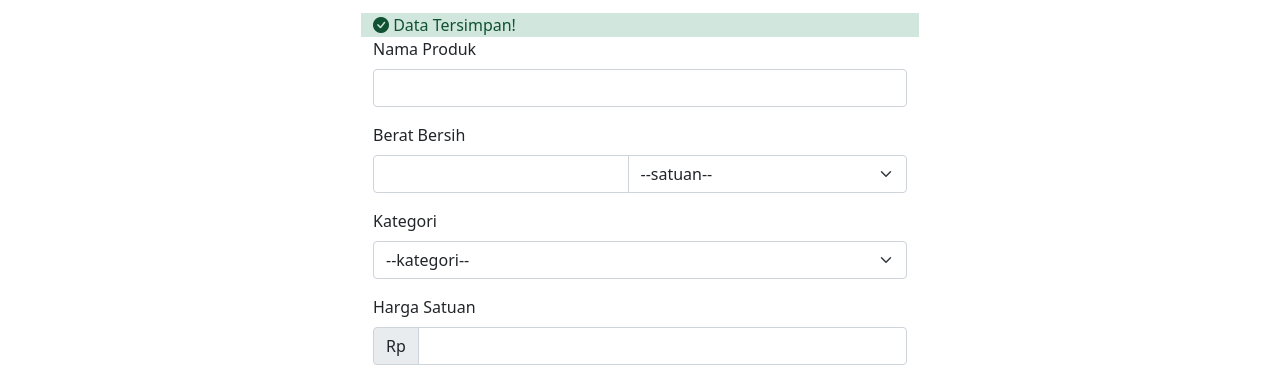
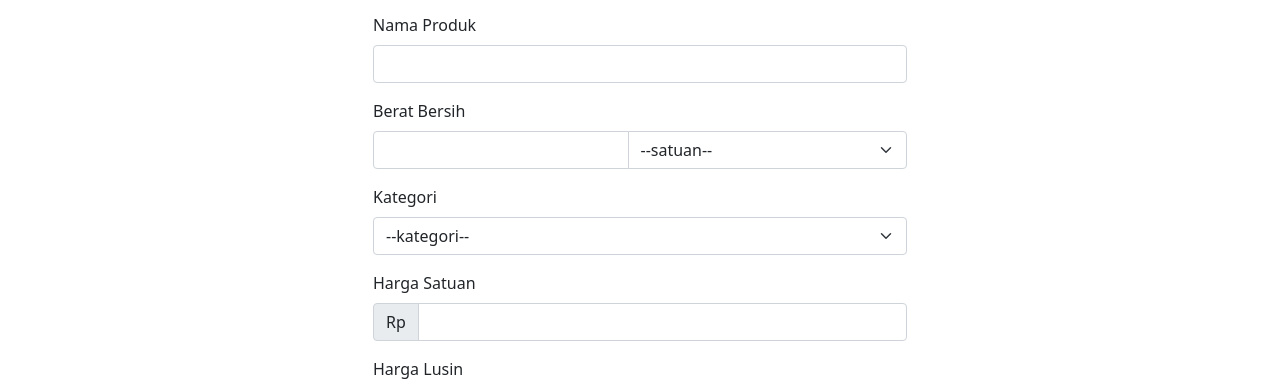
Before and after one commit to srihidayat/fromwarkounilever, a plain HTML site: page index.html in a window 1280 px wide. Shown: the part 380-765 px from the top of the page. Drawn offline with nearby package versions, Linux system fonts and the light colour scheme.

Commit message:
mengubah alert

```diff
--- a/index.html
+++ b/index.html
@@ -31,7 +31,7 @@
    <!-- form -->
     <div class="container ">
         <div class="row col-md-6 mx-auto">
-          <div class="my-alert alert-success " role="alert">
+          <div class="my-alert alert-success d-none " role="alert">
             <i class="bi bi-check-circle-fill"></i> Data Tersimpan!
           </div>
             <form name="unilever">
@@ -124,6 +124,7 @@
         //tampilkan tombol loading, hilangkan tombol kirim
         btnLoading.classList.toggle('d-none')
         btnKirim.classList.toggle('d-none')
+        myAlert.classList.toggle('d-none')
 
         fetch(scriptURL, { method: 'POST', body: new FormData(form)})
           .then(response => {
```
